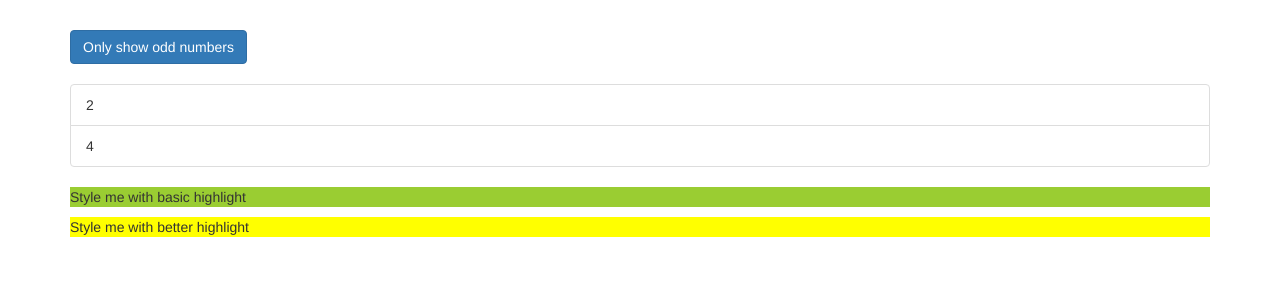
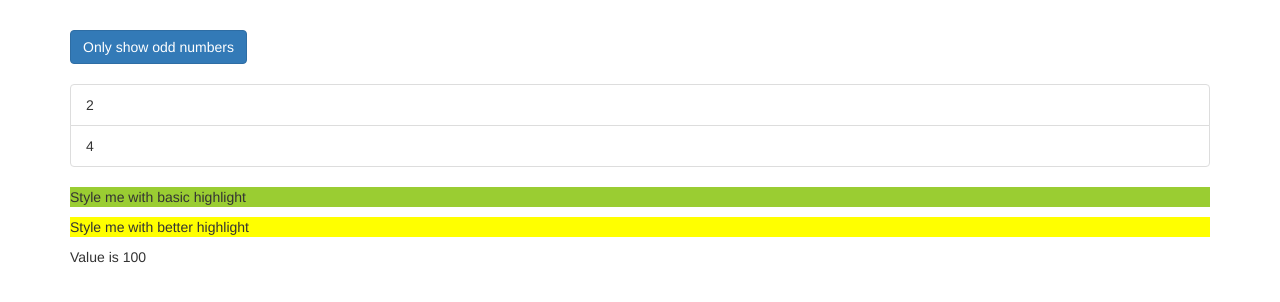
Before and after one commit to dirkgietelink/udemy-ang8-directives-start, an Angular app: page / in a window 1280 px wide. Shown: the top 302 px of the page. Built offline with nearby package versions, Linux system fonts and the light colour scheme.

Commit message:
vid 101: Example of [ngSwitch] with struct directives *ngSwitchCase and *ngSwitchDefault

```diff
--- a/src/app/app.component.html
+++ b/src/app/app.component.html
@@ -47,6 +47,12 @@
       </ul>
       <p appBasicHighlight>Style me with basic highlight</p>
       <p [appBetterHighlight]="'mistyRose'" defaultColor="yellow">Style me with better highlight</p>
+      <div [ngSwitch]="value">
+        <p *ngSwitchCase="5">Value is 5</p>
+        <p *ngSwitchCase="10">Value is 10</p>
+        <p *ngSwitchCase="100">Value is 100</p>
+        <p *ngSwitchDefault>Value is Default</p>
+      </div>
     </div>
   </div>
 </div>
--- a/src/app/app.component.ts
+++ b/src/app/app.component.ts
@@ -11,4 +11,5 @@
   evenNumbers = [2, 4];
 
   onlyOdd = false;
+  value = 100;
 }
```
